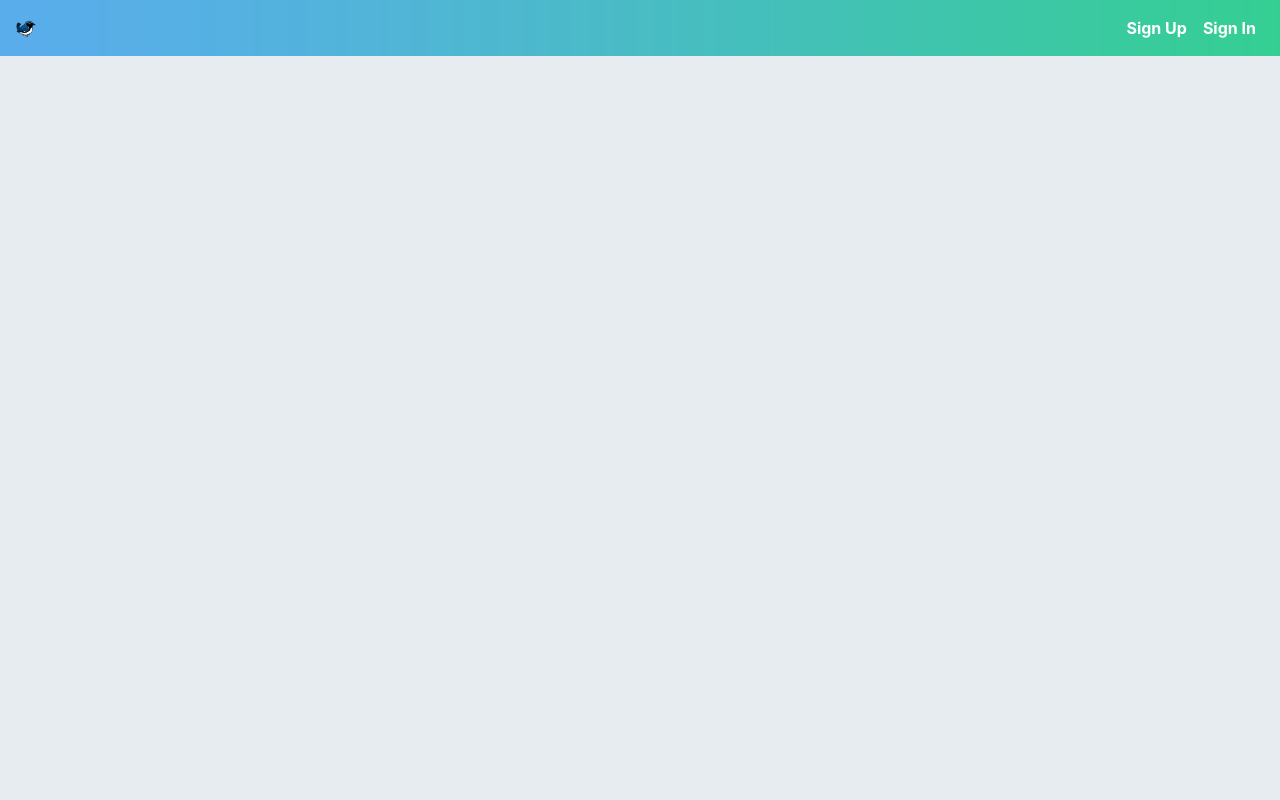
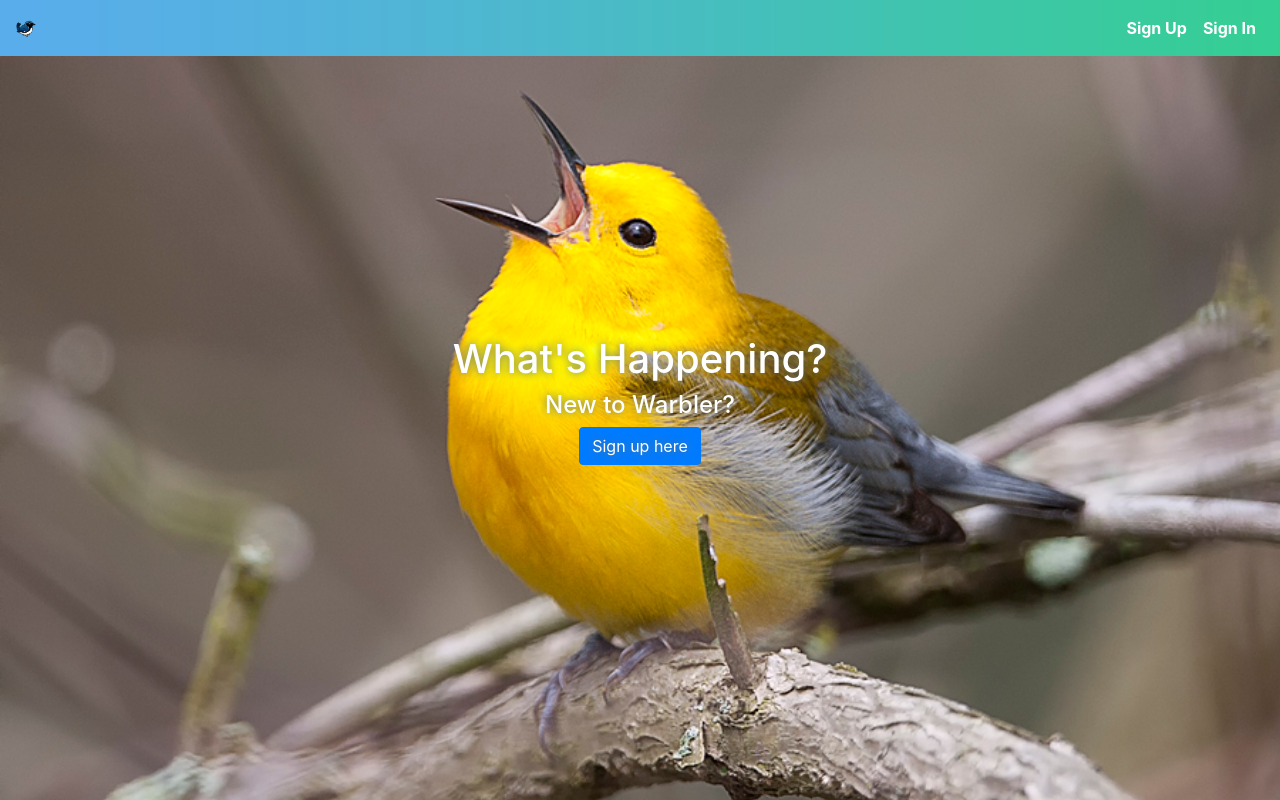
Before and after one commit to demonaco/warble, a React app in the folder warbler-client/: page / in a window 1280 px wide. Built offline with nearby package versions, Linux system fonts and the light colour scheme.

Commit message:
CSS styling addded to homepage

```diff
--- /dev/null
+++ b/warbler-client/src/components/Homepage.js
@@ -0,0 +1,14 @@
+import React from "react";
+import { Link } from "react-router-dom";
+
+const Homepage = () => (
+    <div className="home-hero">
+        <h1>What's Happening?</h1>
+        <h4>New to Warbler?</h4>
+        <Link to="/signup" className="btn btn-primary">
+            Sign up here
+        </Link>
+    </div>
+)
+
+export default Homepage;
--- a/warbler-client/src/containers/App.js
+++ b/warbler-client/src/containers/App.js
@@ -3,6 +3,8 @@ import { Provider } from 'react-redux';
 import { configureStore } from "../store";
 import { BrowserRouter as Router } from "react-router-dom";
 import Navbar from "./Navbar";
+import Main from "./Main";
+
 
 
 const store = configureStore()
@@ -12,6 +14,7 @@ const App = () => (
     <Router>
       <div className="onboarding">
         <Navbar />
+        <Main />
       </div>
     </Router>
   </Provider>
--- a/warbler-client/src/containers/Main.js
+++ b/warbler-client/src/containers/Main.js
@@ -4,7 +4,7 @@ import { connect } from "react-redux";
 import Homepage from "../components/Homepage";
 
 
-const Main = props => {
+const Main = () => {
     return (
         <div className="container">
            <Switch>
@@ -21,4 +21,4 @@ function mapStateToProps(state) {
     };
 };
 
-export default withRouter(connect(mapStateToProps, null))(Main);
+export default withRouter(connect(mapStateToProps)(Main));
--- a/warbler-client/src/index.css
+++ b/warbler-client/src/index.css
@@ -21,7 +21,7 @@ background-color: #e6ecf0;
   display: inline-block;
   width:  20px;
   margin-bottom: 2px;
-  margin-right: 2px;
+  margin-right: 5px;
   border-radius: 2px;
 }
 
@@ -34,6 +34,26 @@ ul.nav.navbar-nav li {
   background-size: 100% 100%;
 }
 
+.home-hero {
+  width: 100vw;
+  height: 100vh;
+  position: absolute;
+  top: 0;
+  left: 0;
+  display: flex;
+  flex-direction: column;
+  align-items: center;
+  justify-content: center;
+  z-index: -1;
+  background-image: url("./images/signed-out-home.jpg");
+  text-align: center;
+  padding: 1rem;
+  background-position: center center;
+  background-size: cover;
+  color: white;
+  text-shadow: 0 0 8px #66757f;
+}
+
 
 code {
   font-family: source-code-pro, Menlo, Monaco, Consolas, 'Courier New',
```
Also changed, not shown: warbler-client/src/images/signed-out-home.jpg (added).
